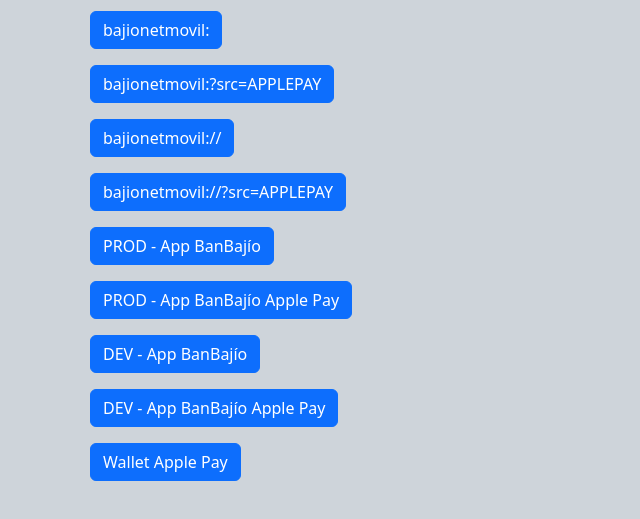
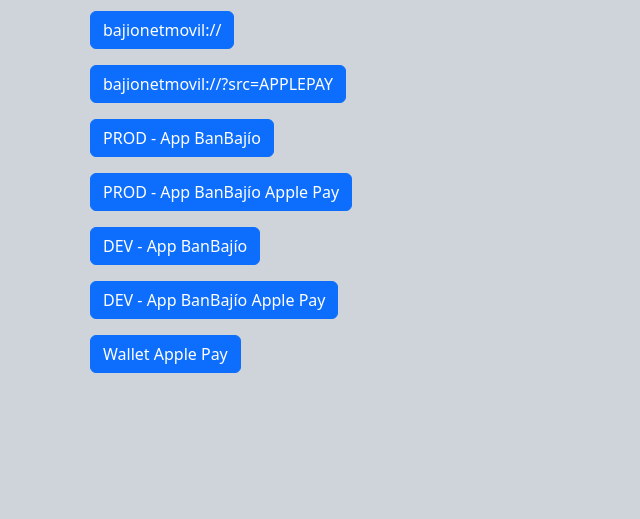
Before and after one commit to gonzalopantoja88/deeplink, a plain HTML site: page index.html in a window 1280 px wide. Shown: the part 53-572 px from the top of the page, without its empty margins (0-640 px from the left). Drawn offline with nearby package versions, Linux system fonts and the light colour scheme.

Commit message:
Update index.html

```diff
--- a/index.html
+++ b/index.html
@@ -10,12 +10,6 @@
     <div class="container">
         <h1>Deep Links</h1>
         <div class="row align-items-start">
-            <div class="col-12">
-                <a href="bajionetmovil:" class="btn btn-primary m-2">bajionetmovil:</a>
-            </div>
-            <div class="col-12">
-                <a href="bajionetmovil:?src=APPLEPAY" class="btn btn-primary m-2">bajionetmovil:?src=APPLEPAY</a>
-            </div>
             <div class="col-12">
                 <a href="bajionetmovil://" class="btn btn-primary m-2">bajionetmovil://</a>
             </div>
```
